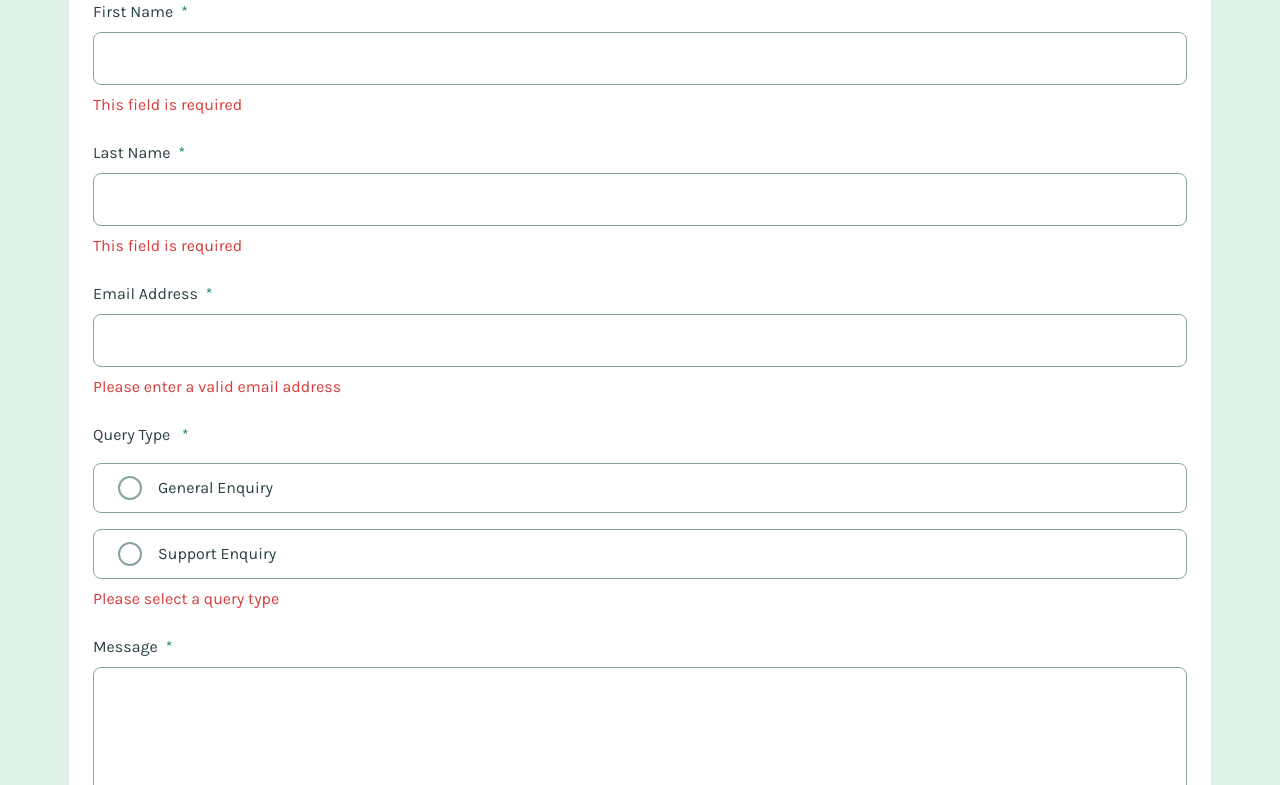
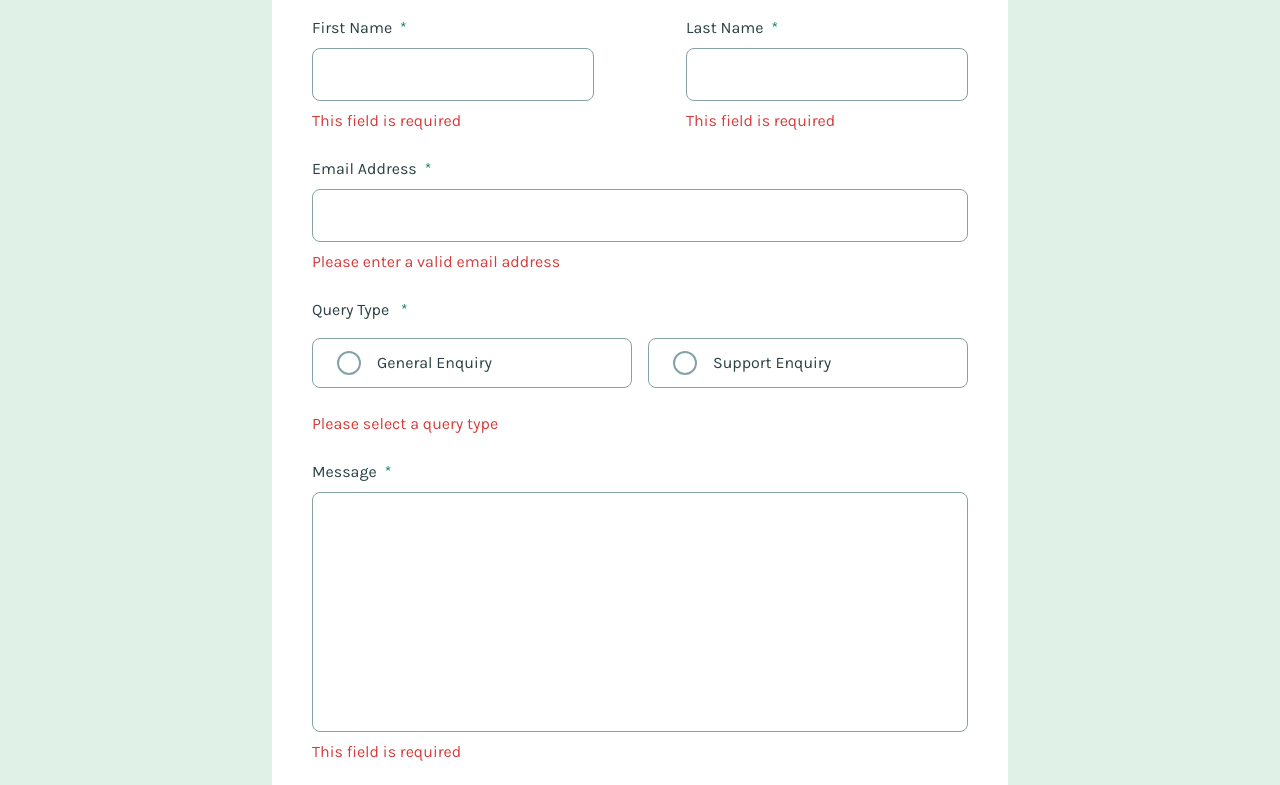
Before and after one commit to Hekimianz/contact-form, a plain HTML site: page index.html in a window 1280 px wide. Shown: the part 125-910 px from the top of the page. Drawn offline with Linux system fonts and the light colour scheme.

Commit message:
finished layout for tablet and larger devices

```diff
--- a/index.html
+++ b/index.html
@@ -23,6 +23,7 @@
     <main>
       <h1>Contact Us</h1>
       <form>
+        <fieldset class="field__names">
           <div class="form__input">
             <label for="firstName"
               >First Name<span class="required__star">*</span></label
@@ -63,6 +64,7 @@
               >This field is required</span
             >
           </div>
+        </fieldset>
         <div class="form__input">
           <label for="email"
             >Email Address<span class="required__star">*</span></label
@@ -83,7 +85,7 @@
             >Please enter a valid email address</span
           >
         </div>
-        <fieldset>
+        <fieldset class="field__query">
           <legend>Query Type <span class="required__star">*</span></legend>
 
           <div class="radio__input">
@@ -95,6 +97,7 @@
             <input type="radio" name="query" id="support" required />
             <label for="support" tabindex="0">Support Enquiry</label>
           </div>
+        </fieldset>
         <span
           class="error__message"
           id="queryError"
@@ -102,7 +105,6 @@
           role="alert"
           >Please select a query type</span
         >
-        </fieldset>
         <div class="form__input">
           <label for="message"
             >Message<span class="required__star">*</span></label
--- a/style.css
+++ b/style.css
@@ -35,6 +35,7 @@ body {
 
 main {
   width: 91.5%;
+  max-width: 73.6rem;
   background-color: #fff;
   border-radius: 16px;
   padding: 2.4rem;
@@ -51,7 +52,8 @@ h1 {
 
 form,
 .form__input,
-fieldset {
+.field__query,
+.field__names {
   display: flex;
   flex-direction: column;
 }
@@ -64,9 +66,15 @@ form {
   gap: 0.8rem;
 }
 
-fieldset {
+.field__query,
+.field__names {
   gap: 1.6rem;
   border: none;
+}
+
+.field__names input,
+.field__query .radio__input {
+  width: 100%;
 }
 
 legend {
@@ -75,7 +83,7 @@ legend {
 
 label,
 .error__message,
-fieldset {
+.field__query {
   font-size: var(--ff-fs-body-s);
   font-weight: var(--ff-weight-reg);
   line-height: 150%;
@@ -217,3 +225,15 @@ button:focus {
   outline: 3px solid var(--clr-green-600); /* Highlight focus */
   outline-offset: 2px;
 }
+
+@media screen and (min-width: 768px) {
+  main {
+    padding: 4rem;
+  }
+
+  .field__names,
+  .field__query {
+    flex-direction: row;
+    justify-content: space-between;
+  }
+}
```
Lines whose indentation alone changed are shown as unchanged.
